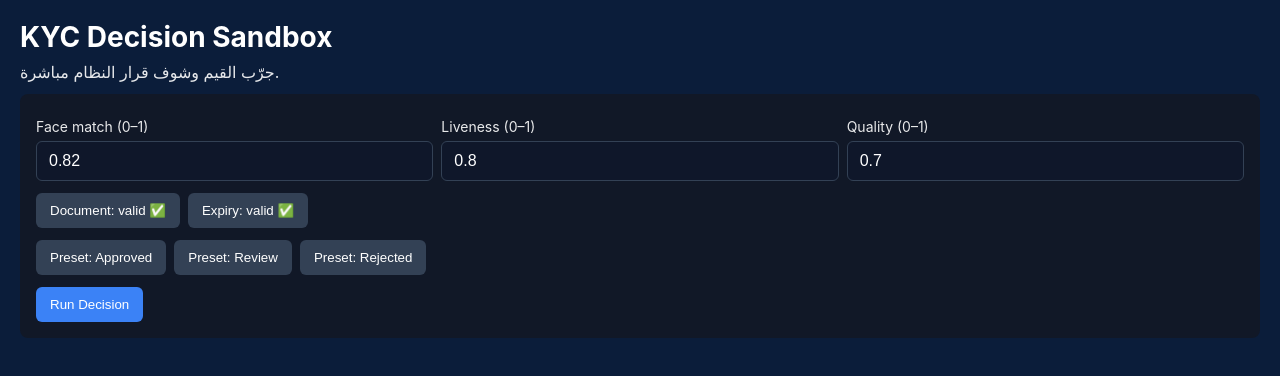
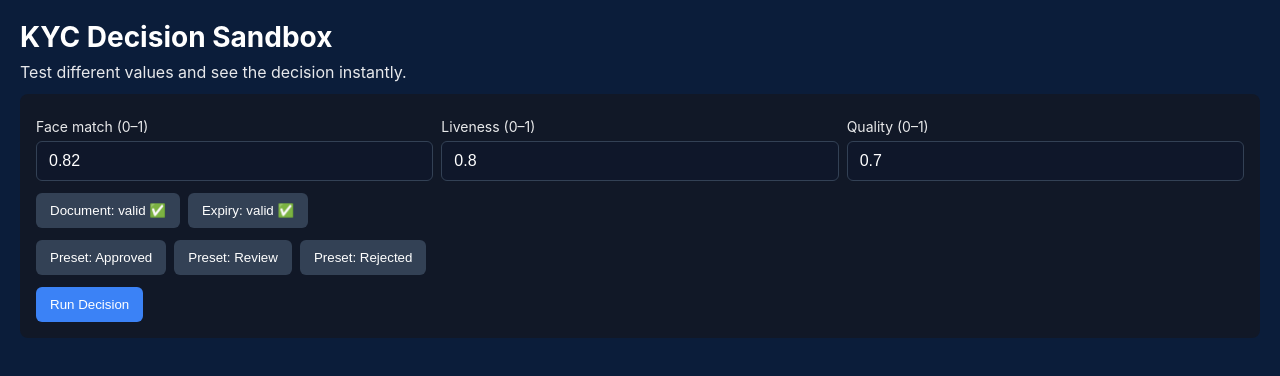
Before and after one commit to genio-ai/genio-os, a Next.js app: page /kyc-test in a window 1280 px wide. Shown: the top 376 px of the page. Built offline with nearby package versions, Linux system fonts and the light colour scheme.

Commit message:
Update kyc-test.js

```diff
--- a/pages/kyc-test.js
+++ b/pages/kyc-test.js
@@ -34,7 +34,6 @@ export default function KycTest() {
     }
   };
 
-  // Presets سريعة
   const setPreset = (type) => {
     if (type === "approved") {
       setFaceMatch(0.88); setLiveness(0.86); setQuality(0.75);
@@ -60,7 +59,7 @@ export default function KycTest() {
   return (
     <div style={box}>
       <h1 style={{margin:0, fontSize:28}}>KYC Decision Sandbox</h1>
-      <p style={{opacity:.9, marginTop:8}}>جرّب القيم وشوف قرار النظام مباشرة.</p>
+      <p style={{opacity:.9, marginTop:8}}>Test different values and see the decision instantly.</p>
 
       <div style={card}>
         <div style={row}>
```
